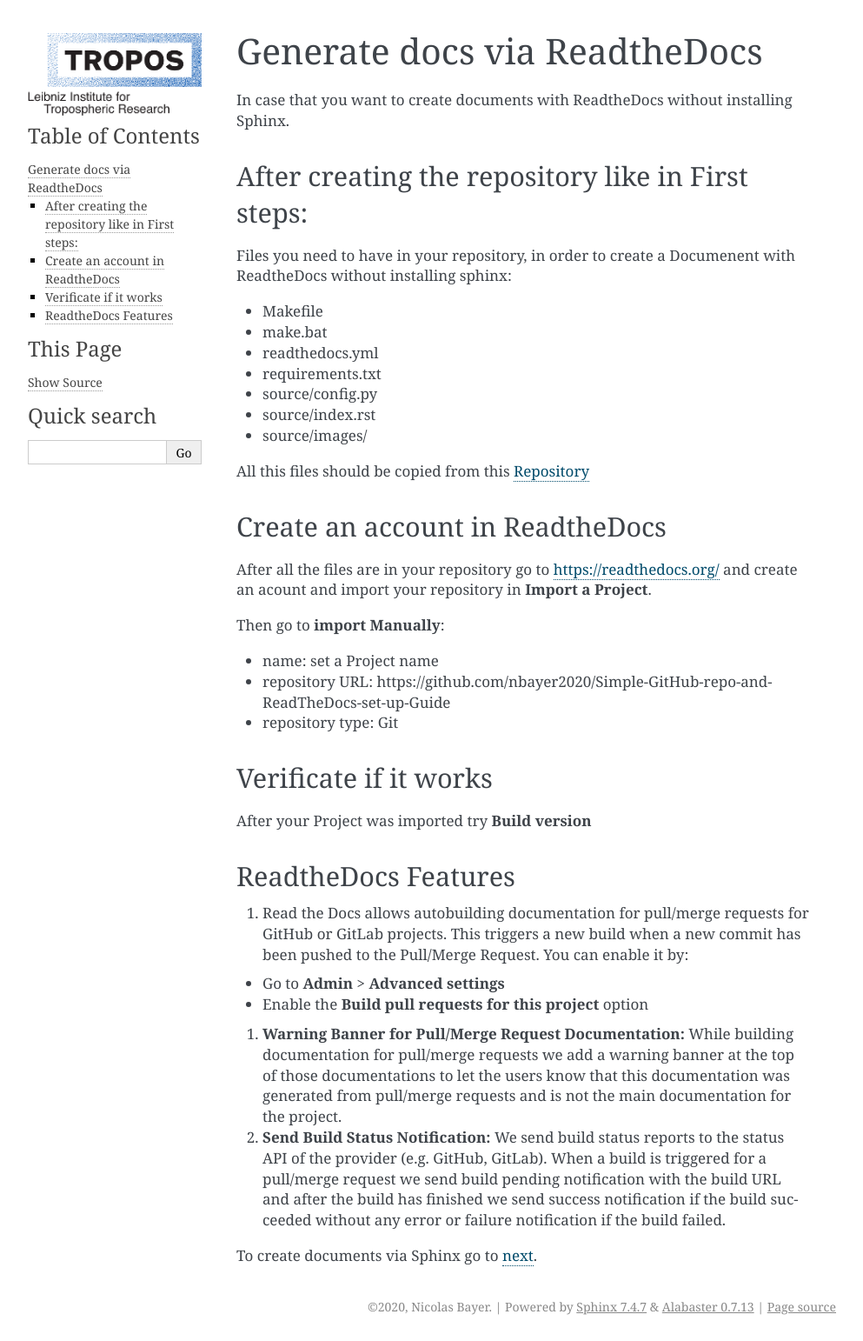
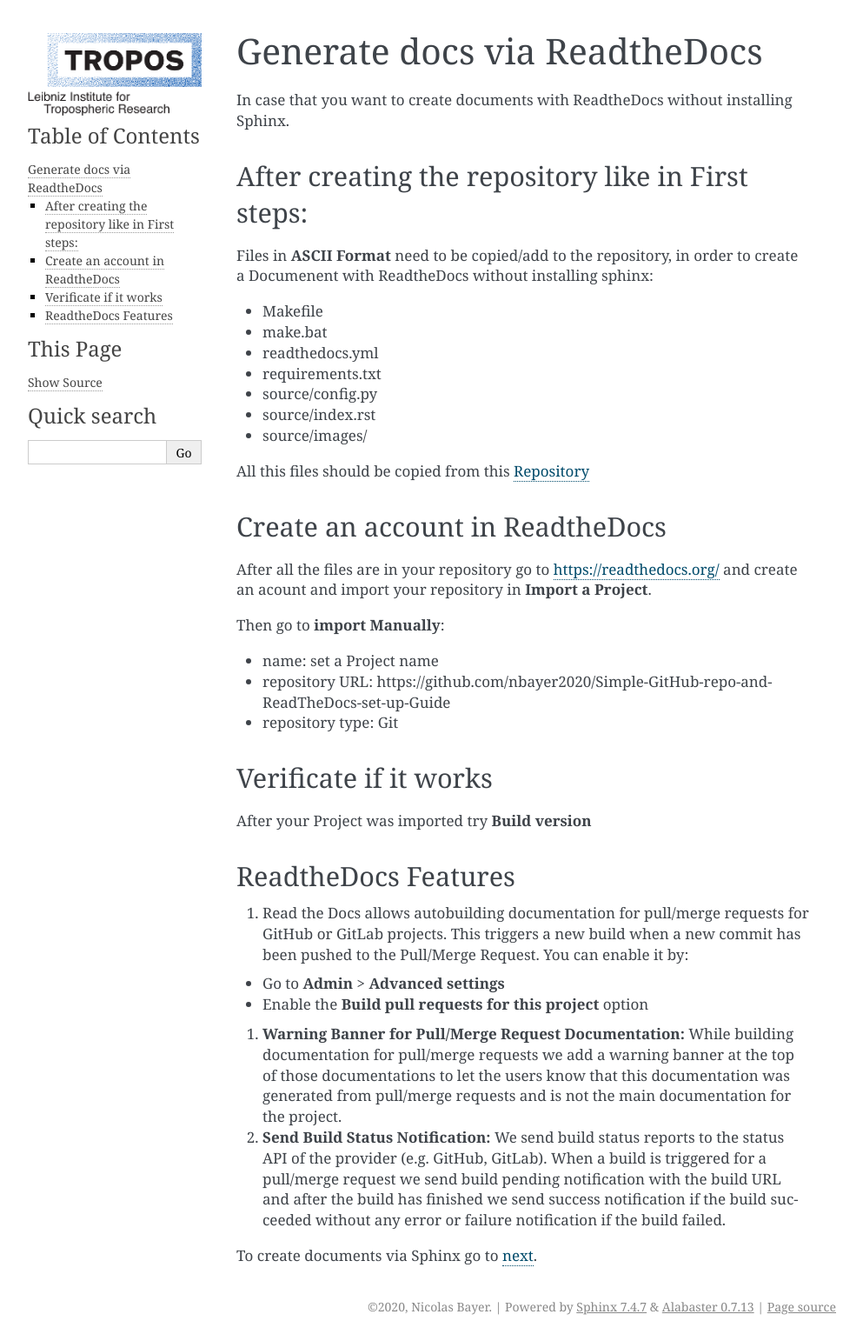
Before and after one commit to nbayer2020/Simple-GitHub-repo-and-ReadTheDocs-set-up-Guide, a Sphinx documentation site: the page built from source/read_the_docs.md, in a window 1280 px wide. Shown: the whole page at 87% size, without its empty margins (148-1141 px from the left). Built offline with Sphinx 7.4.7, drawn with Linux system fonts in a browser that asks for light colours.

Commit message:
Update read_the_docs.md

```diff
--- a/source/read_the_docs.md
+++ b/source/read_the_docs.md
@@ -5,7 +5,7 @@
 
 ## After creating the repository like in First steps:
 
-Files you need to have in your repository, in order to create a Documenent with ReadtheDocs without installing sphinx:
+Files in **ASCII Format** need to be copied/add to the repository, in order to create a Documenent with ReadtheDocs without installing sphinx:
 
 * Makefile
 * make.bat
```
